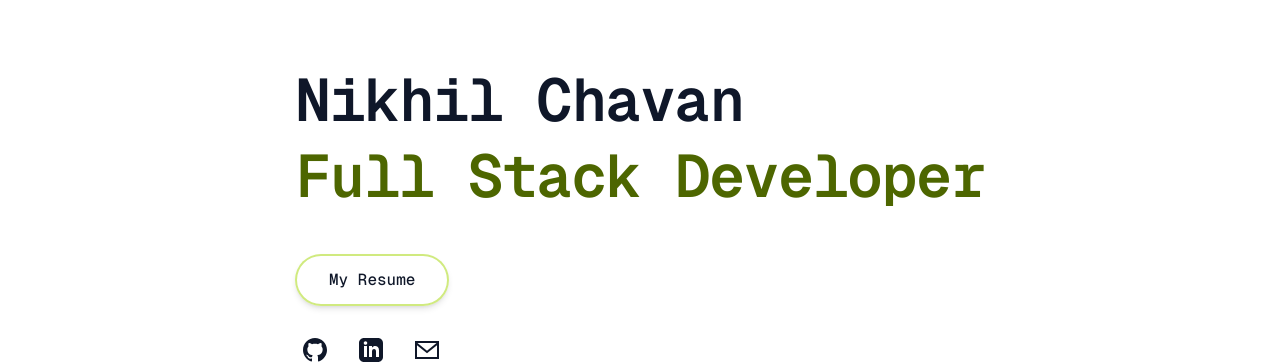
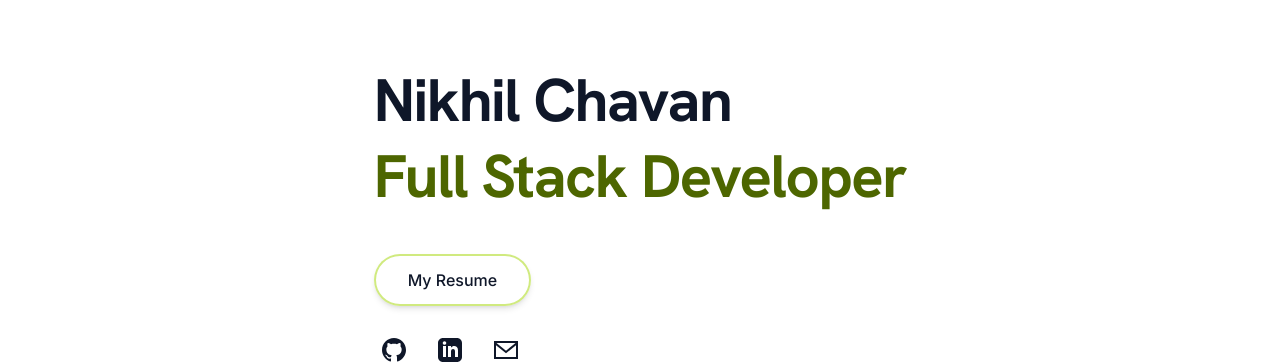
Before and after one commit to nikhil3113/portfolio-next, a Next.js app: page / in a window 1280 px wide. Shown: the part 232-596 px from the top of the page. Built offline with nearby package versions, Linux system fonts and the light colour scheme; no server answers; the database is empty.

Commit message:
feat: wire design-system typography tokens
Load Hanken Grotesk, Inter, and JetBrains Mono via next/font/google, map the Tailwind font families, enable @tailwindcss/typography, and drop the forced mono body.

```diff
--- a/app/globals.css
+++ b/app/globals.css
@@ -1,10 +1,6 @@
 @tailwind base;
 @tailwind components;
 @tailwind utilities;
-body,
-html {
-  font-family: var(--font-geist-mono), ui-monospace, SFMono-Regular, monospace;
-}
 html {
   scroll-behavior: smooth;
 }
@@ -81,7 +77,7 @@ html {
   overflow-x: auto;
   font-size: 0.95em;
   margin: 1em 0;
-  font-family: var(--font-geist-mono), ui-monospace, SFMono-Regular, monospace;
+  font-family: var(--font-code), ui-monospace, SFMono-Regular, monospace;
 }
 
 .prose pre code {
@@ -107,7 +103,7 @@ html {
   border-radius: var(--inline-code-radius);
   padding: var(--inline-code-padding);
   font-size: 0.95em;
-  font-family: var(--font-geist-mono), ui-monospace, SFMono-Regular, monospace;
+  font-family: var(--font-code), ui-monospace, SFMono-Regular, monospace;
 }
 
 #blog-content.prose pre .hljs-comment,
@@ -432,6 +428,14 @@ html {
     @apply border-border;
   }
   body {
-    @apply bg-background text-foreground;
+    @apply bg-background text-foreground font-sans;
+  }
+  h1,
+  h2,
+  h3,
+  h4,
+  h5,
+  h6 {
+    font-family: var(--font-heading);
   }
 }
--- a/app/layout.tsx
+++ b/app/layout.tsx
@@ -1,5 +1,5 @@
 import type { Metadata } from "next";
-import localFont from "next/font/local";
+import { Hanken_Grotesk, Inter, JetBrains_Mono } from "next/font/google";
 import "./globals.css";
 import { Appbar } from "@/components/Appbar";
 import { ThemeProvider } from "@/components/theme-provider";
@@ -54,10 +54,24 @@ export const metadata: Metadata = {
   },
 };
 
-const geistMono = localFont({
-  src: "./fonts/GeistMonoVF.woff",
-  variable: "--font-geist-mono",
-  weight: "100 900",
+const headingFont = Hanken_Grotesk({
+  subsets: ["latin"],
+  variable: "--font-heading",
+  display: "swap",
+  weight: ["600", "700", "800"],
+});
+
+const bodyFont = Inter({
+  subsets: ["latin"],
+  variable: "--font-body",
+  display: "swap",
+});
+
+const codeFont = JetBrains_Mono({
+  subsets: ["latin"],
+  variable: "--font-code",
+  display: "swap",
+  weight: ["400", "600"],
 });
 
 export default function RootLayout({
@@ -95,7 +109,12 @@ export default function RootLayout({
   };
 
   return (
-    <html lang="en" data-scroll-behavior="smooth" suppressHydrationWarning>
+    <html
+      lang="en"
+      data-scroll-behavior="smooth"
+      suppressHydrationWarning
+      className={`${headingFont.variable} ${bodyFont.variable} ${codeFont.variable}`}
+    >
       <head>
         <script
           type="application/ld+json"
@@ -106,7 +125,7 @@ export default function RootLayout({
           dangerouslySetInnerHTML={{ __html: serializeJsonLd(jsonLd) }}
         />
       </head>
-      <body className={`${geistMono.variable} antialiased`}>
+      <body className="antialiased">
         <ThemeProvider
           attribute="class"
           defaultTheme="system"
--- a/components/Form.tsx
+++ b/components/Form.tsx
@@ -51,7 +51,7 @@ const FormFields = <T extends FieldValues>({
 
   return (
     <FormItem>
-      <FormLabel className="text-[15px] font-poppins font-medium">
+      <FormLabel className="text-[15px] font-heading font-medium">
         {label}
       </FormLabel>
       <Controller
--- a/package.json
+++ b/package.json
@@ -31,6 +31,7 @@
     "@radix-ui/react-slot": "^1.2.3",
     "@radix-ui/react-toast": "^1.2.10",
     "@tabler/icons-react": "^3.31.0",
+    "@tailwindcss/typography": "^0.5.20",
     "@tiptap/extension-blockquote": "^3.0.9",
     "@tiptap/extension-bold": "^3.0.9",
     "@tiptap/extension-bullet-list": "^3.0.9",
--- a/tailwind.config.ts
+++ b/tailwind.config.ts
@@ -1,5 +1,6 @@
 import type { Config } from "tailwindcss";
 import tailwindcssAnimate from "tailwindcss-animate";
+import typography from "@tailwindcss/typography";
 
 const config: Config = {
   darkMode: ["class"],
@@ -72,7 +73,8 @@ const config: Config = {
         "pure-white": "hsl(var(--pure-white))",
       },
       fontFamily: {
-        sans: ["var(--font-heading)"],
+        sans: ["var(--font-body)"],
+        heading: ["var(--font-heading)"],
         mono: ["var(--font-code)"],
       },
       spacing: {
@@ -120,7 +122,7 @@ const config: Config = {
       },
     },
   },
-  plugins: [tailwindcssAnimate],
+  plugins: [tailwindcssAnimate, typography],
 };
 
 export default config;
```
Also changed, not shown: 1 other file (tests, documents, lock files or other folders).
